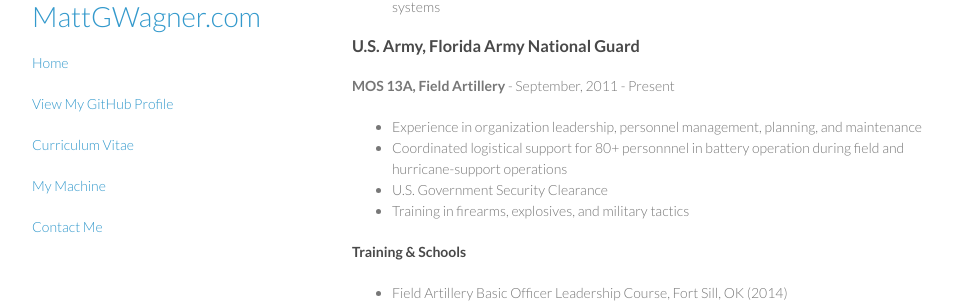
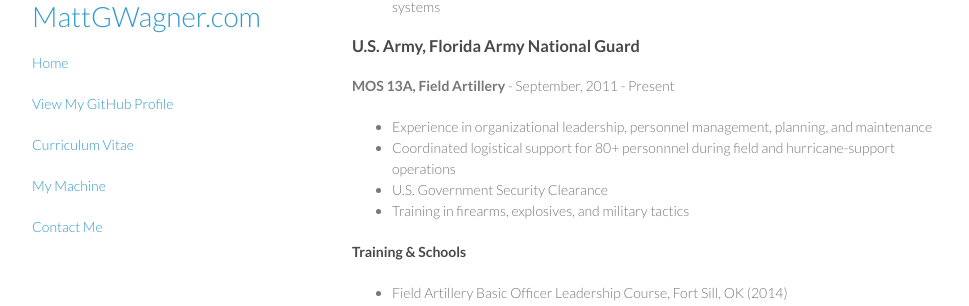
Before and after one commit to mattgwagner/mattgwagner, a Jekyll site: the page built from cv.md, in a window 1280 px wide and 900 px high, scrolled down 929 px. Shown: the part 142-448 px from the top of the window, without its empty margins (148-1117 px from the left). Built offline with Jekyll 4.4.1, drawn with Linux system fonts in a browser that asks for light colours.

Commit message:
Update cv.md

```diff
--- a/cv.md
+++ b/cv.md
@@ -54,8 +54,8 @@ title: Matt G. Wagner - Curriculum Vitae
 ### U.S. Army, Florida Army National Guard
 **MOS 13A, Field Artillery** - September, 2011 - Present
 
-* Experience in organization leadership, personnel management, planning, and maintenance
-* Coordinated logistical support for 80+ personnnel in battery operation during field and hurricane-support operations
+* Experience in organizational leadership, personnel management, planning, and maintenance
+* Coordinated logistical support for 80+ personnnel during field and hurricane-support operations
 * U.S. Government Security Clearance
 * Training in firearms, explosives, and military tactics
 
```
